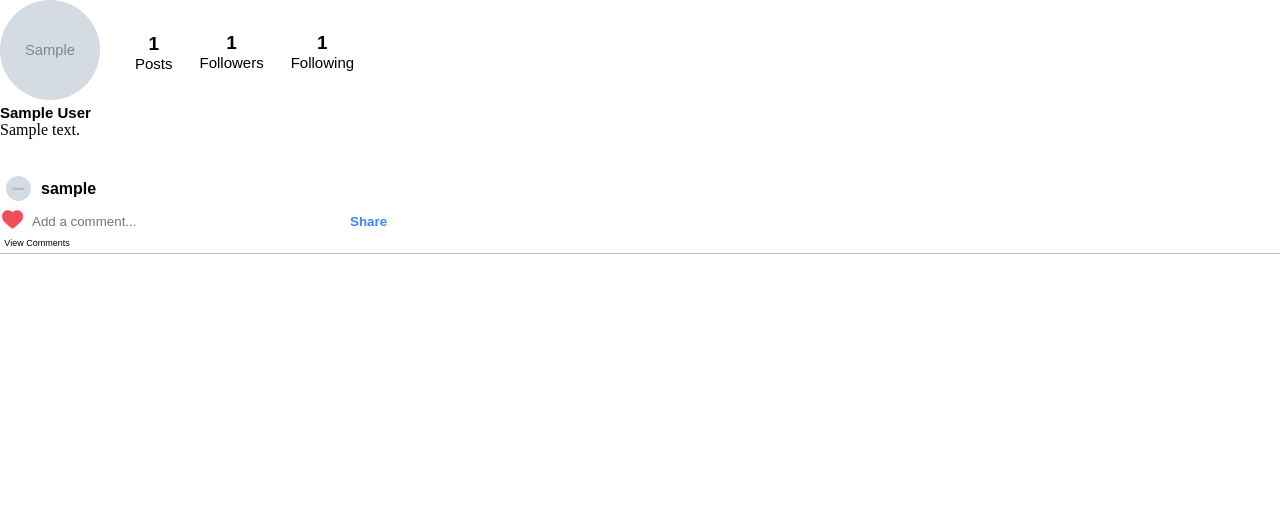
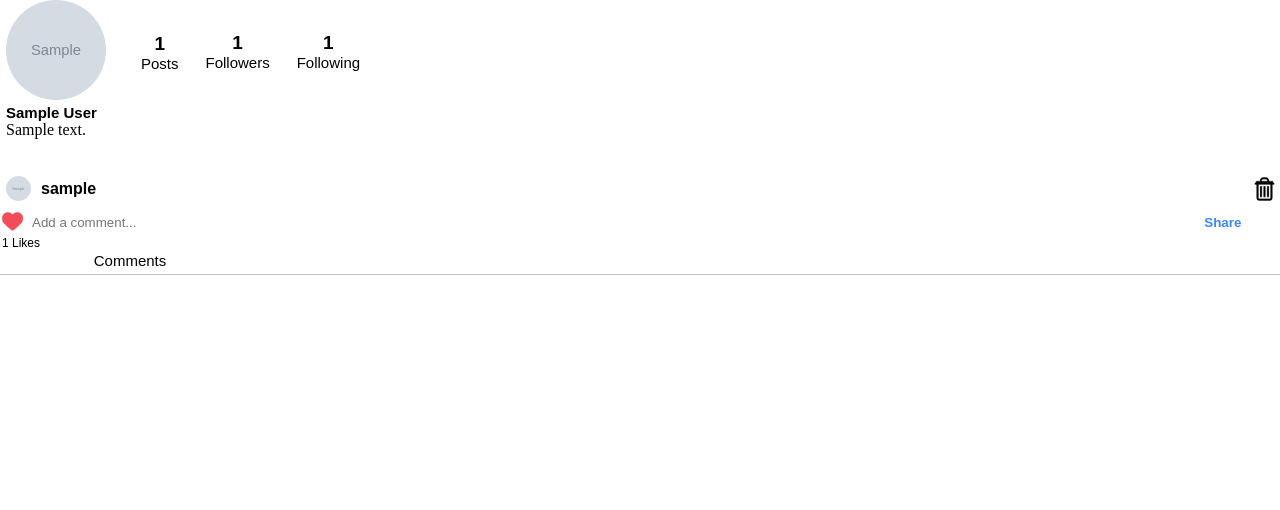
Before and after one commit to Ewsmyth/Interactify, a Flask app: page /profile/1 in a window 1280 px wide. Shown: the part 51-561 px from the top of the page. Run offline with Flask 2, Linux system fonts and the light colour scheme; a user stored in the database is signed in; tables that the repository leaves empty hold one stand-in row (values such as "Sample post"); grey boxes marked "Sample" are stand-in pictures.

Commit message:
Delete and other stuff

```diff
--- a/website/models.py
+++ b/website/models.py
@@ -136,6 +136,9 @@ class Post(db.Model):
         self.post_content = f'userposts/{unique_filename}'
         db.session.add(self)
 
+    def like_count(self):
+        return Like.query.filter_by(post_id=self.id).count()
+
 class Follow(db.Model):
     id = db.Column(db.Integer, primary_key=True)
     follower_id = db.Column(db.Integer, db.ForeignKey('user.id'))
--- a/website/static/css/home.css
+++ b/website/static/css/home.css
@@ -15,6 +15,7 @@ body {
     width: 160px;
     background: url('../icons/interactify_logo.png') no-repeat;
     background-size: contain;
+    margin-left: 6px;
 }
 
 .home-post-container {
--- a/website/static/css/post_container.css
+++ b/website/static/css/post_container.css
@@ -6,6 +6,9 @@
 }
 
 .user-info-link {
+    display: flex;
+    align-items: center;
+    justify-content: space-between;
     text-decoration: none;
     font-family: sans-serif;
     font-weight: 600;
@@ -34,6 +37,27 @@
     margin-left: 10px;
 }
 
+.delete-post-form {
+    display: flex;
+    align-items: center;
+    justify-content: center;
+    height: 100%;
+    border-radius: 25%;
+}
+
+.delete-post-form:hover {
+    background-color: rgba(160, 154, 154, 0.644);
+}
+
+.delete-post-button {
+    background-image: url(../icons/delete.png);
+    height: 30px;
+    width: 30px;
+    background-size: contain;
+    background-color: transparent;
+    border: none;
+}
+
 .post-content {
     margin-bottom: 0;
     max-width: 100%;
@@ -57,12 +81,31 @@
 
 .like-and-comment {
     display: flex;
-    align-items: center;
-    width: 400px;
+    width: 100%;
     height: 30px;
 }
 
+.liking-section {
+    display: flex;
+    align-items: center;
+    justify-content: center;
+}
+
+.like-count-section {
+    display: flex;
+}
+
+.like-count-section p {
+    margin: 0;
+    font-family: sans-serif;
+    font-size: 12px;
+    margin-left: 2px;
+}
+
 .liking-section button {
+    display: flex;
+    align-items: center;
+    justify-content: center;
     background-color: transparent;
     background-size: cover;
     border: none;
@@ -80,21 +123,29 @@
     width: 25px;
 }
 
+.post-comment-section {
+    display: flex;
+    align-items: center;
+    margin-top: 2px;
+    width: 100%;
+}
+
 .comment-form {
     display: flex;
     height: 25px;
     align-items: center;
     margin-left: 5px;
+    width: 97%;
 }
 
 .comment-form input {
     height: 25px;
-    width: 310px;
     font-family: sans-serif;
     border: none;
+    width: 100%;
 }
 
-.comment-form input[type="text"]:focus {
+.comment-form input:focus {
     outline: none;
     border-bottom: .4px solid rgba(160, 154, 154, 0.644);
 }
@@ -129,12 +180,12 @@
     border-radius: 3px;
     font-family: sans-serif;
     font-weight: 500;
-    font-size: 9px;
+    font-size: 15px;
     color: rgba(0, 0, 0, 1);
     background-color: transparent;
-    width: 70px;
     margin-bottom: 4px;
     text-align: center;
+    width: 20%;
     padding: 1.5px 0;
     margin-left: 2px;
 }
@@ -145,36 +196,27 @@
 
 .cmnt-list {
     display: none;
-}
-
-.show-cmnt-list {
-    display: block;
     margin: 0;
-    padding: 0;
-}
-
-.close-cmnt-list {
-    margin: 0;
-    padding: 0;
+    padding: 0 0 0 3px;
 }
 
 .comment {
     display: flex;
     align-items: center;
     justify-content: space-between;
-    margin-bottom: 3px;
+    margin-bottom: 7px;
 }
 
 .cmnt-content {
     margin: 0;
     font-family: sans-serif;
-    font-size: 12px;
+    font-size: 15px;
     color: rgba(0, 0, 0, 1);
 }
 
 .cmnt-owner {
     font-family: sans-serif;
-    font-size: 12px;
+    font-size: 15px;
     color: rgba(0, 0, 0, 1);
     padding-left: 2px;
 }
@@ -182,7 +224,7 @@
 .cmnt-owner a {
     text-decoration: none;
     font-family: sans-serif;
-    font-size: 12px;
+    font-size: 15px;
     color: rgba(0, 0, 0, 1);
 }
 
@@ -193,8 +235,8 @@
     border: none;
     background: url(../icons/delete.png) no-repeat;
     background-size: contain;
-    height: 12px;
-    width: 12px;
+    height: 17px;
+    width: 17px;
     background-color: transparent;
 }
 
--- a/website/static/css/profile_header.css
+++ b/website/static/css/profile_header.css
@@ -97,6 +97,7 @@ body {
     width: 100px;
     border-radius: 50%;
     object-fit: cover;
+    margin-left: 6px;
 }
 
 .right {
@@ -137,13 +138,14 @@ body {
 }
 
 .users-name {
-    margin: 0;
+    margin: 0 0 0 6px;
     font-family: sans-serif;
     font-size: 15px;
 }
 
 .user-bio-box {
     max-height: 100px;
+    margin-left: 6px;
 }
 
 .user-bio {
--- a/website/static/css/search.css
+++ b/website/static/css/search.css
@@ -35,6 +35,10 @@ body, html {
     height: 22px;
     background: url('../icons/search.png') no-repeat 10px center;
     background-size: 20px 20px;
+}
+
+#searchInput:focus {
+    outline: none;
 }
 
 #searchInput:not(:placeholder-shown) + #searchSubmit {
--- a/website/static/js/post_container.js
+++ b/website/static/js/post_container.js
@@ -1,30 +1,55 @@
-// Function to store the scroll position
-function storeScrollPosition() {
-    sessionStorage.setItem('scrollPosition', window.scrollY);
+function viewComments(button) {
+  var commentsList = button.nextElementSibling; // Get the sibling element containing comments
+  if (commentsList.style.display === "none" || commentsList.style.display === "") {
+      commentsList.style.display = "block";
+  } else {
+      commentsList.style.display = "none";
+  }
 }
 
-// Store the scroll position when the user scrolls
-window.addEventListener('scroll', storeScrollPosition);
-
-// Function to restore the scroll position
-function restoreScrollPosition() {
-    const scrollPosition = sessionStorage.getItem('scrollPosition');
-    if (scrollPosition) {
-        window.scrollTo(0, scrollPosition);
-    }
+// Function to save scroll position
+function saveScrollPosition(postId) {
+  localStorage.setItem(`scrollPosition_${postId}`, window.scrollY);
 }
 
+// Function to restore scroll position
+function restoreScrollPosition(postId) {
+  const scrollPosition = localStorage.getItem(`scrollPosition_${postId}`);
+  if (scrollPosition) {
+      window.scrollTo(0, parseInt(scrollPosition));
+      localStorage.removeItem(`scrollPosition_${postId}`); // Remove the stored position after restoring
+  }
+}
+
+// Call saveScrollPosition() whenever a comment is submitted
+// For example, if you have a form with class "comment-form":
+$('.comment-form').submit(function() {
+  const postId = $(this).closest('.post-container').data('post-id');
+  saveScrollPosition(postId);
+});
+
+// Call restoreScrollPosition() when the page loads for each post
+$('.post-container').each(function() {
+  const postId = $(this).data('post-id');
+  restoreScrollPosition(postId);
+});
+
+// Attach an event listener to handle scroll position saving on post like
+$('.like-btn').click(function() {
+  const postId = $(this).closest('.post-container').data('post-id');
+  saveScrollPosition(postId);
+  // Additionally, you might want to trigger the actual like action here
+  // For example, using AJAX to send the like request to the server
+});
+
+
 $(document).ready(function() {
-    $(".cmnt-list").hide(); // Hide comments by default on page load
-
-    $(".toggle-comments-btn").on("click", function() {
-      var commentList = $(this).siblings(".cmnt-list");
-      commentList.toggle(); // Toggle display of comments
-
-      if (commentList.is(":visible")) {
-        $(this).text("Hide Comments");
-      } else {
-        $(this).text("View Comments");
+  $('.delete-post-form').submit(function(event) {
+      event.preventDefault(); // Prevent the default form submission
+      const confirmation = confirm("Are you sure you want to delete this post?");
+      if (confirmation) {
+          // Submit the form if the user confirms deletion
+          $(this).unbind('submit').submit();
       }
-    });
   });
+});
--- a/website/templates/error.html
+++ b/website/templates/error.html
@@ -6,6 +6,6 @@
   <title>Error</title>
 </head>
 <body>
-  <h1>You're gay!</h1>
+  <h1>You have not done what is necessary; you will be punished!</h1>
 </body>
 </html>
--- a/website/templates/home.html
+++ b/website/templates/home.html
@@ -8,7 +8,6 @@
   <meta name="viewport" content="width=device-width, initial-scale=1.0">
   <link rel="stylesheet" href="{{ url_for('static', filename='css/home.css') }}">
   <link rel="stylesheet" href="{{ url_for('static', filename='css/post_container.css') }}">
-  <link rel="icon" href="{{ url_for('static', filename='icons/favicon.ico') }}" type="image/x-icon"></head>
 <body>
   <div class="header">
     <div class="interactify-logo"></div>
--- a/website/templates/post_container.html
+++ b/website/templates/post_container.html
@@ -4,6 +4,13 @@
       <img class="userProfilePicture" src="{{ url_for('static', filename=post.user.profile_picture) }}" alt="Profile Picture">
       <h1 class="username">{{ post.user.username }}</h1>
     </div>
+    {% if current_user.is_authenticated and current_user.id == post.user.id %}
+      <div>
+        <form class="delete-post-form" action="{{ url_for('views.delete_post', post_id=post.id) }}" method="POST">
+          <button type="submit" class="delete-post-button"></button>
+        </form>
+      </div>
+    {% endif %}
   </a>
 
   {% if post.post_type == 'image' %}
@@ -46,17 +53,21 @@
 
   </div>
 
+  <div class="like-count-section">
+    <p>{{ post.like_count() }} Likes</p>
+  </div>
+
   <div class="comments-section">
-    <button class="toggle-comments-btn">View Comments</button>
-    <ul class="cmnt-list show-cmnt-list close-cmnt-list">
+    <button onclick="viewComments(this)" class="toggle-comments-btn">Comments</button>
+    <ul class="cmnt-list">
       {% for comment in post.comments %}
-        <li class="comment">
-          <p class="cmnt-content">
-            <strong class="cmnt-owner"><a href="{{ url_for('views.profile', user_id=comment.user.id) }}">{{ comment.user.username }}</a>:</strong> {{ comment.comment_content }}
+        <li class="comment child-cmnt">
+          <p class="cmnt-content child-cmnt">
+            <strong class="cmnt-owner child-cmnt"><a href="{{ url_for('views.profile', user_id=comment.user.id) }}">{{ comment.user.username }}</a>:</strong> {{ comment.comment_content }}
           </p>
           {% if comment.author_id == current_user.id or post.user.id == current_user.id %}
-            <form class="delete-comment-form" action="{{ url_for('views.delete_comment', comment_id=comment.id) }}" method="POST">
-              <button type="submit" class="delete-comment-btn"></button>
+            <form class="delete-comment-form child-cmnt" action="{{ url_for('views.delete_comment', comment_id=comment.id) }}" method="POST">
+              <button type="submit" class="delete-comment-btn child-cmnt"></button>
             </form>
           {% endif %}
         </li>
--- a/website/views.py
+++ b/website/views.py
@@ -249,3 +249,23 @@ def get_comments(post_id):
         comments_data = [{'comment_content': comment.comment_content} for comment in comments]
 
     return render_template('home.html', followed_posts=followed_posts)
+
+@views.route('/delete_post/<int:post_id>', methods=['POST'])
+@login_required
+def delete_post(post_id):
+    post_to_delete = Post.query.get_or_404(post_id)
+
+    if post_to_delete:
+        # Check if the current user is the author of the post
+        if current_user.id == post_to_delete.author_id:
+            # Delete associated likes and comments
+            Like.query.filter_by(post_id=post_id).delete()
+            Comment.query.filter_by(post_id=post_id).delete()
+
+            db.session.delete(post_to_delete)
+            db.session.commit()
+            flash('Post deleted successfully', 'success')
+        else:
+            flash('You are not authorized to delete this post', 'error')
+
+    return redirect(url_for('views.home'))
```
Also changed, not shown: website/static/css/post.css (+13 -0 lines).
